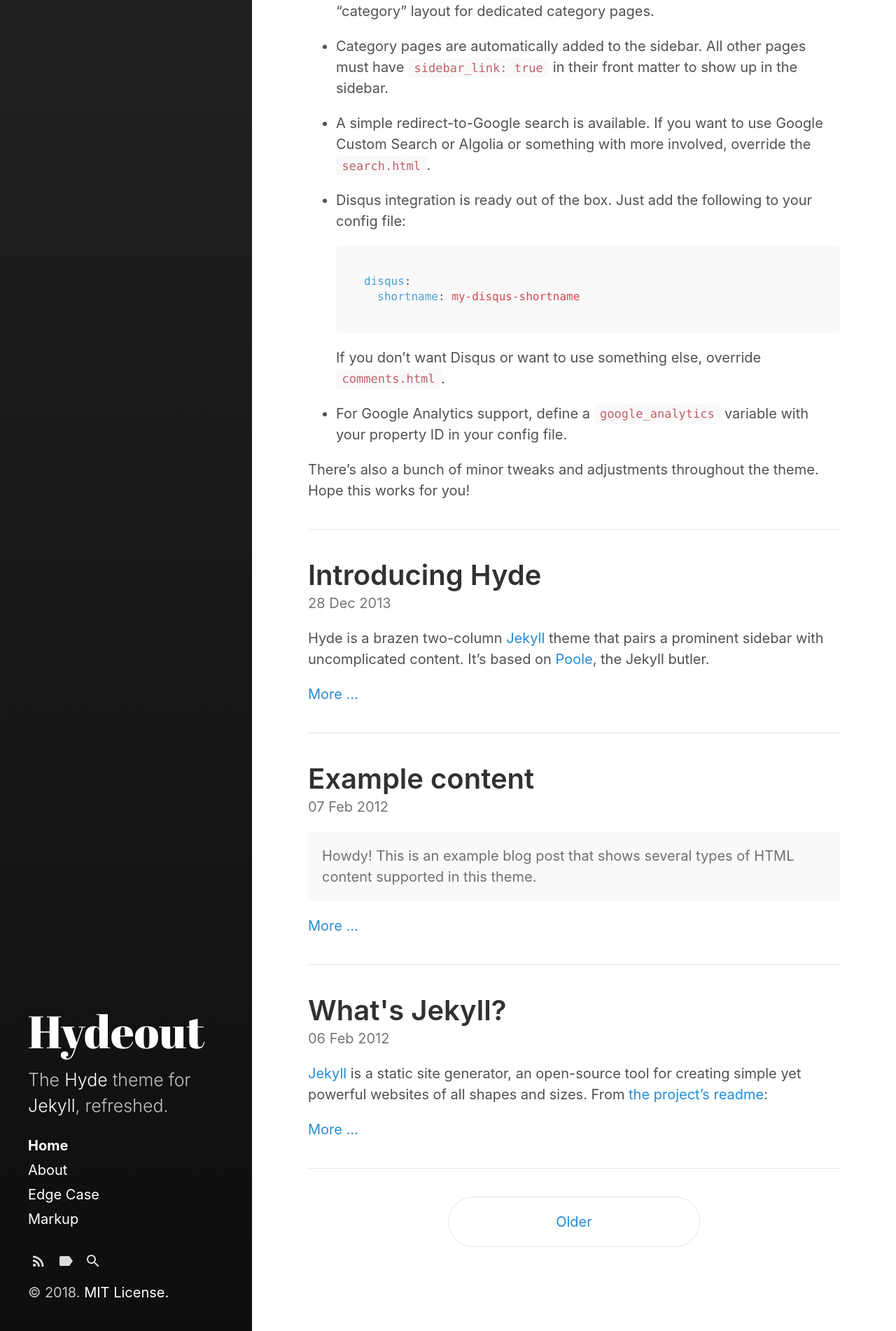
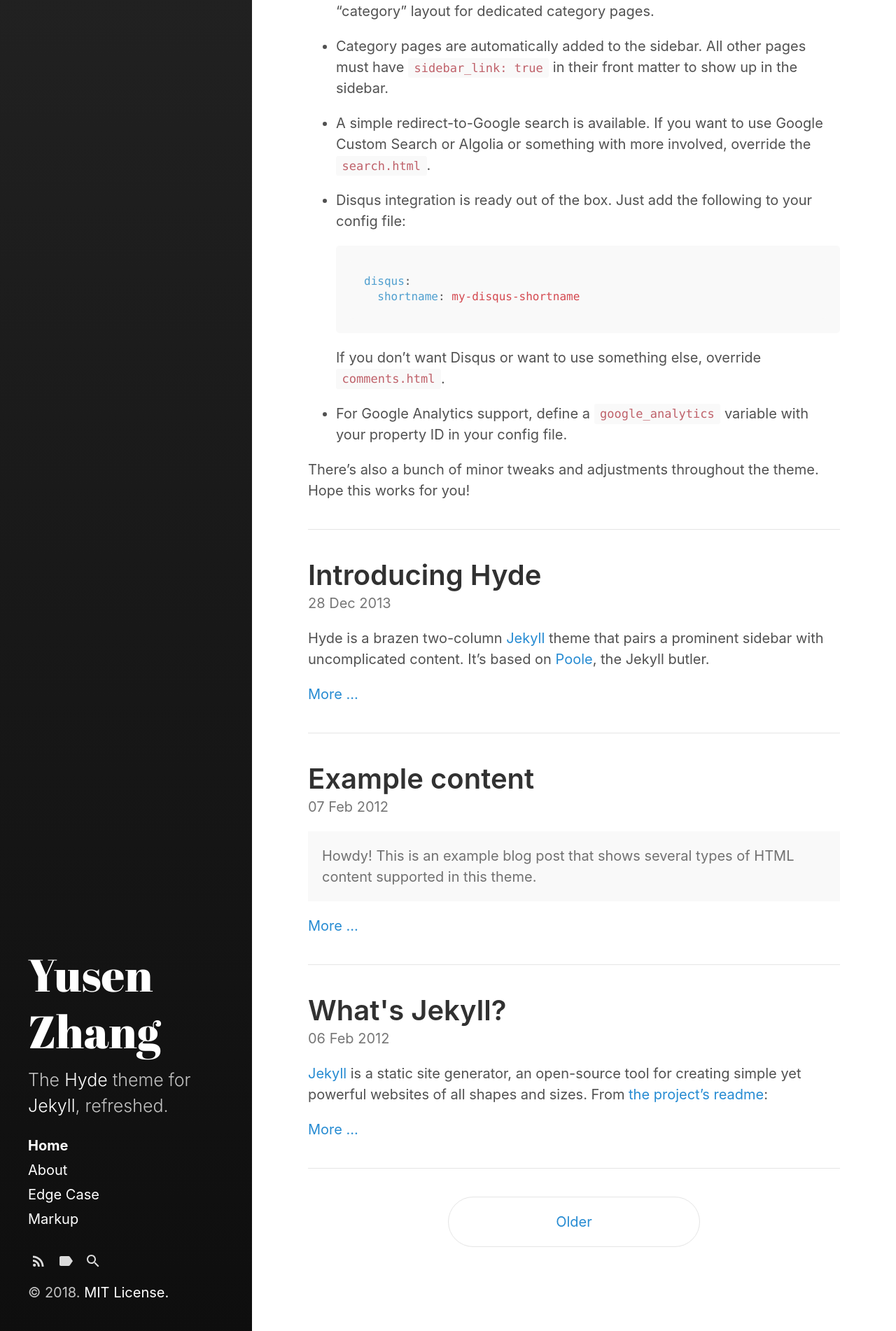
Before and after one commit to chatc/chatc.github.io, a Jekyll site: the page built from index.html, in a window 1280 px wide. Shown: the part 1735-3637 px from the top of the page at 70% size. Built offline with Jekyll 4.4.1, drawn with Linux system fonts in a browser that asks for light colours; the list of posts is cut into pages by our own code.

Commit message:
Update _config.yml

```diff
--- a/_config.yml
+++ b/_config.yml
@@ -3,7 +3,7 @@ markdown:         kramdown
 highlighter:      rouge
 
 # Setup
-title:            Hydeout
+title:            Yusen Zhang
 tagline:          'A Jekyll theme'
 description:      'The <a href="http://hyde.getpoole.com" target="_blank">Hyde</a> theme for <a href="http://jekyllrb.com" target="_blank">Jekyll</a>, refreshed.'
 url:              https://fongandrew.github.io
@@ -15,8 +15,8 @@ baseurl:          ''
                   # sidebar_blog_link below.
 
 author:
-  name:           'Andrew Fong'
-  url:            https://twitter.com/fongandrewc
+  name:           'Yusen Zhang'
+  url:            http://
 
 paginate:         5
 # paginate_path:    '/page:num'
```
